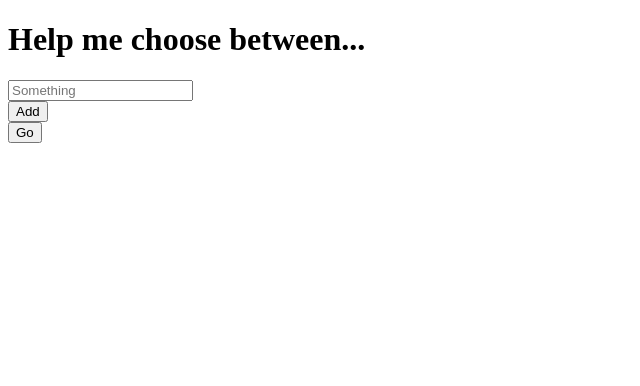
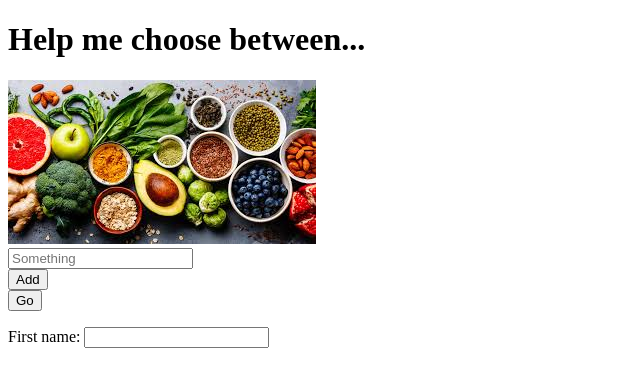
Before and after one commit to Jencemel/help-me-choose, a plain HTML site: page index.html in a window 1280 px wide. Shown: the whole page, without its empty margins (0-640 px from the left). Drawn offline with Linux system fonts and the light colour scheme.

Commit message:
Image file added
Added input and image

```diff
--- a/index.html
+++ b/index.html
@@ -6,6 +6,7 @@
   </head>
   <body>
     <h1>Help me choose between...</h1>
+    <img src="images/food.jfif">
     <div>
       <div>
         <input placeholder="Something"></input>
@@ -13,5 +14,8 @@
       <button>Add</button>
     </div>
     <button>Go</button>
+    <div>
+      <p>First name: <input type="text"></p>
+    </div>
   </body>
 </html>
```
Also changed, not shown: images/food.jfif (added).
